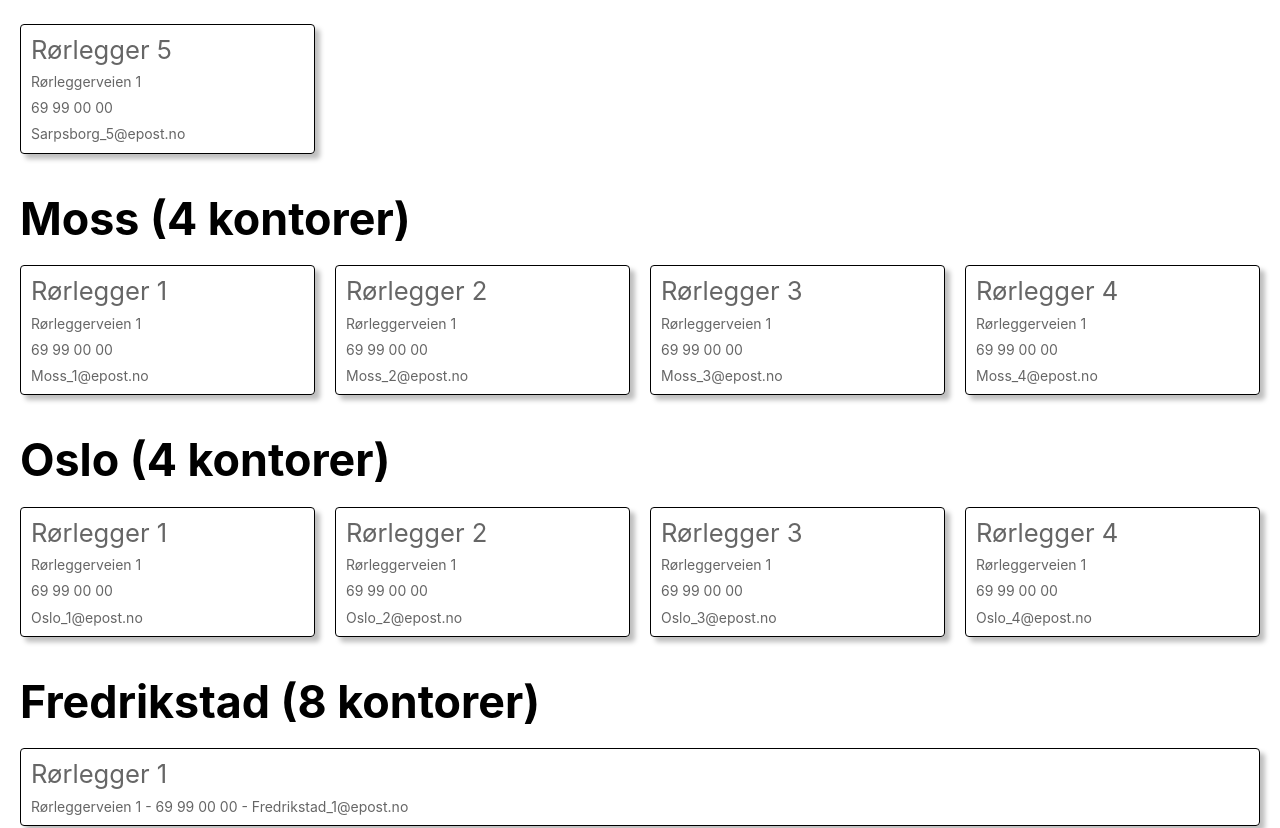
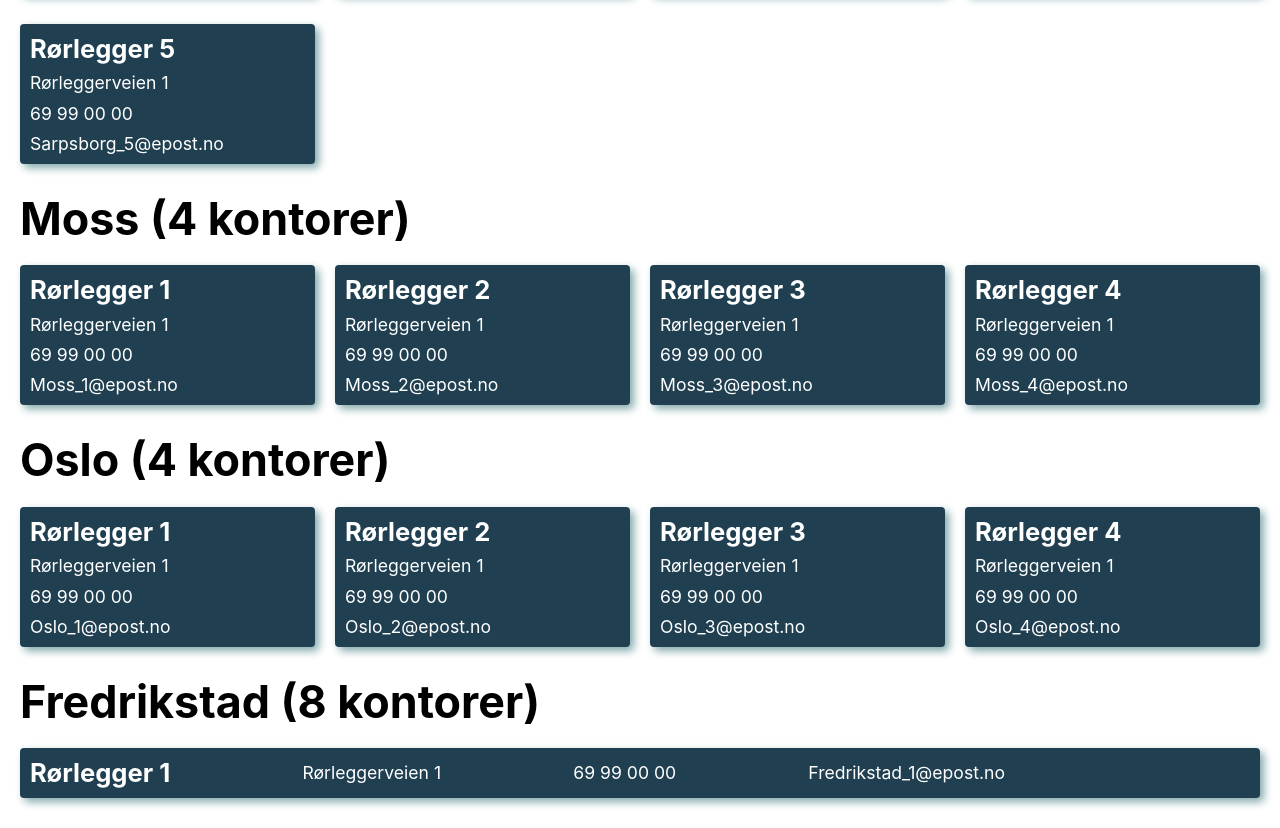
Before and after one commit to ramibakir/Eksamen_Webapplikasjoner, a React app in the folder client/: page /offices in a window 1280 px wide. Shown: the part 800-1628 px from the top of the page. Built offline with nearby package versions, Linux system fonts and the light colour scheme.

Commit message:
Implemented links in home sections and fixed office cards with flex

```diff
--- a/client/src/pages/Home.jsx
+++ b/client/src/pages/Home.jsx
@@ -1,19 +1,26 @@
 import React from 'react';
+import { Link } from 'react-router-dom';
 import { StyledHomeLayout, StyledHomeSection } from '../styles/homeStyle';
 import { StyledSubtitle } from '../styles/MainStyles';
 
 const Home = () => (
   <StyledHomeLayout>
     <StyledHomeSection sectionName="offices">
-      <StyledSubtitle>Kontorer</StyledSubtitle>
+      <Link to="/offices" style={{ textDecoration: 'none' }}>
+        <StyledSubtitle>Kontorer</StyledSubtitle>
+      </Link>
     </StyledHomeSection>
 
     <StyledHomeSection sectionName="contact">
-      <StyledSubtitle>Kontakt</StyledSubtitle>
+      <Link to="/contact" style={{ textDecoration: 'none' }}>
+        <StyledSubtitle>Kontakt</StyledSubtitle>
+      </Link>
     </StyledHomeSection>
 
     <StyledHomeSection sectionName="articles">
-      <StyledSubtitle>Se våre fagartikler om oppussing av bad</StyledSubtitle>
+      <Link to="/articles" style={{ textDecoration: 'none' }}>
+        <StyledSubtitle>Se våre fagartikler om oppussing av bad</StyledSubtitle>
+      </Link>
     </StyledHomeSection>
   </StyledHomeLayout>
 );
--- a/client/src/pages/Offices.jsx
+++ b/client/src/pages/Offices.jsx
@@ -5,7 +5,6 @@ import ReorderIcon from '@material-ui/icons/Reorder';
 import ViewModuleIcon from '@material-ui/icons/ViewModule';
 import {
   StyledSubtitle,
-  StyledParagraph,
   StyledButtonContainer,
   StyledButton,
   StyledSubHeader,
@@ -15,6 +14,8 @@ import {
   StyledListContainer,
   StyledCardItem,
   StyledListItem,
+  StyledCardTitle,
+  StyledCardInfo,
 } from '../styles/ListStyles';
 
 const FilterContainer = styled(StyledButtonContainer)`
@@ -23,13 +24,13 @@ const FilterContainer = styled(StyledButtonContainer)`
 `;
 
 const FilterButton = styled(StyledButton)`
-  background-color: #ccc8c8;
-  color: black;
+  background-color: #3b6978;
+  color: white;
 `;
 
-const CardParagraph = styled(StyledParagraph)`
+/* const CardParagraph = styled(StyledParagraph)`
   font-size: 14px;
-`;
+`; */
 
 const Offices = () => {
   const officeList = [
@@ -62,12 +63,12 @@ const Offices = () => {
                 style={{ textDecoration: 'none' }}
               >
                 <StyledCardItem>
-                  <StyledParagraph>Rørlegger {nr}</StyledParagraph>
-                  <CardParagraph>Rørleggerveien 1</CardParagraph>
-                  <CardParagraph>69 99 00 00</CardParagraph>
-                  <CardParagraph>
+                  <StyledCardTitle>Rørlegger {nr}</StyledCardTitle>
+                  <StyledCardInfo>Rørleggerveien 1</StyledCardInfo>
+                  <StyledCardInfo>69 99 00 00</StyledCardInfo>
+                  <StyledCardInfo>
                     {office.place}_{nr}@epost.no
-                  </CardParagraph>
+                  </StyledCardInfo>
                 </StyledCardItem>
               </Link>
             ))}
@@ -90,11 +91,12 @@ const Offices = () => {
                 style={{ textDecoration: 'none' }}
               >
                 <StyledListItem>
-                  <StyledParagraph>Rørlegger {nr}</StyledParagraph>
-                  <CardParagraph>
-                    Rørleggerveien 1 - 69 99 00 00 - {office.place}_{nr}
-                    @epost.no
-                  </CardParagraph>
+                  <StyledCardTitle>Rørlegger {nr}</StyledCardTitle>
+                  <StyledCardInfo>Rørleggerveien 1</StyledCardInfo>
+                  <StyledCardInfo>69 99 00 00</StyledCardInfo>
+                  <StyledCardInfo>
+                    {office.place}_{nr}@epost.no
+                  </StyledCardInfo>
                 </StyledListItem>
               </Link>
             ))}
--- a/client/src/styles/ListStyles.js
+++ b/client/src/styles/ListStyles.js
@@ -19,17 +19,39 @@ export const StyledListContainer = styled(StyledContainer)`
 
 export const StyledCardItem = styled.div`
   grid-template-columns: repeat(4, 1fr);
-  //width: 10%;
-  border: 1px solid black;
+  background-color: #204051;
+  display: flex;
+  flex-direction: column;
+  justify-content: space-between;
+  //border: 1px solid black;
   border-radius: 4px;
-  box-shadow: 5px 5px 5px rgba(0, 0, 0, 0.26);
+  box-shadow: 4px 4px 8px #84a9ac;
+  padding: 5px;
 `;
 
 export const StyledListItem = styled.div`
   grid-template-columns: repeat(1, 1fr);
-  border: 1px solid black;
+  background-color: #204051;
+  display: flex;
+  flex-direction: row;
+  justify-content: space-between;
+  align-items: center;
+  //border: 1px solid black;
   border-radius: 4px;
-  box-shadow: 5px 5px 5px rgba(0, 0, 0, 0.26);
+  box-shadow: 4px 4px 8px #84a9ac;
+  padding: 5px 250px 5px 5px;
+`;
+
+export const StyledCardTitle = styled.h3`
+  color: white;
+  font-size: 1.6rem;
+  margin: 5px;
+`;
+
+export const StyledCardInfo = styled.p`
+  color: white;
+  font-size: 1.1rem;
+  margin: 5px;
 `;
 
 export const StyledUL = styled.ul``;
```
